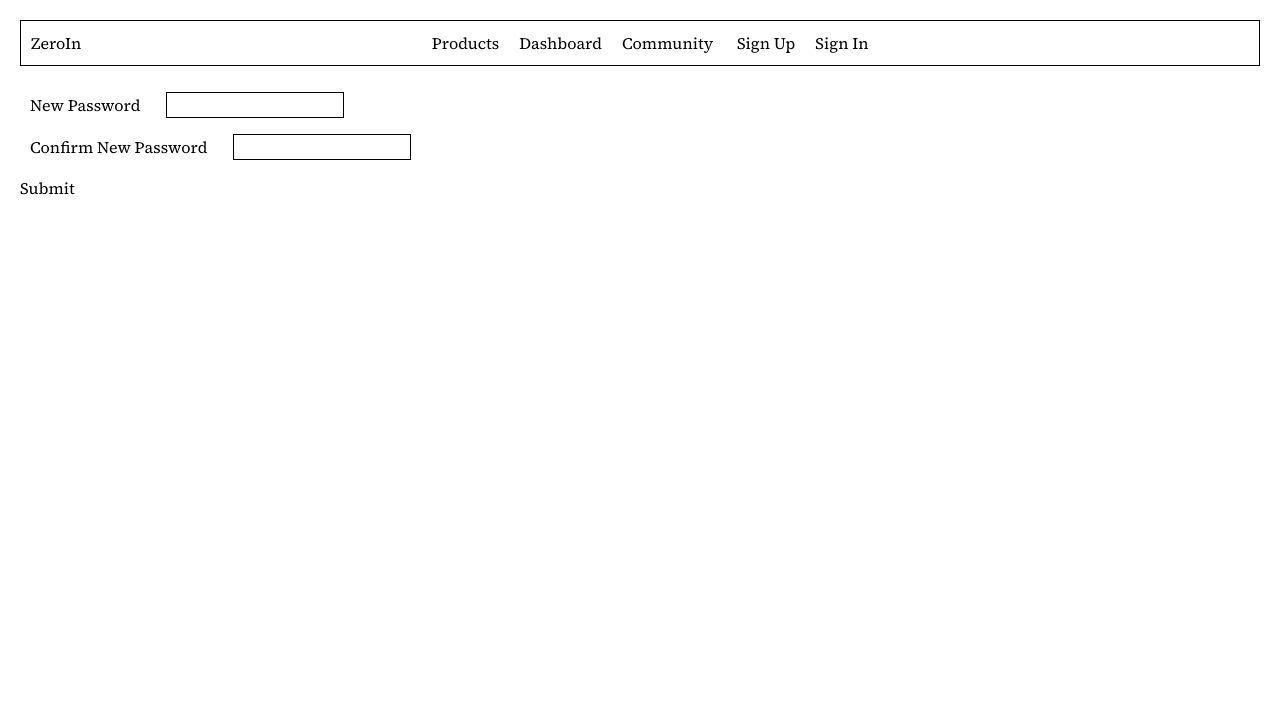
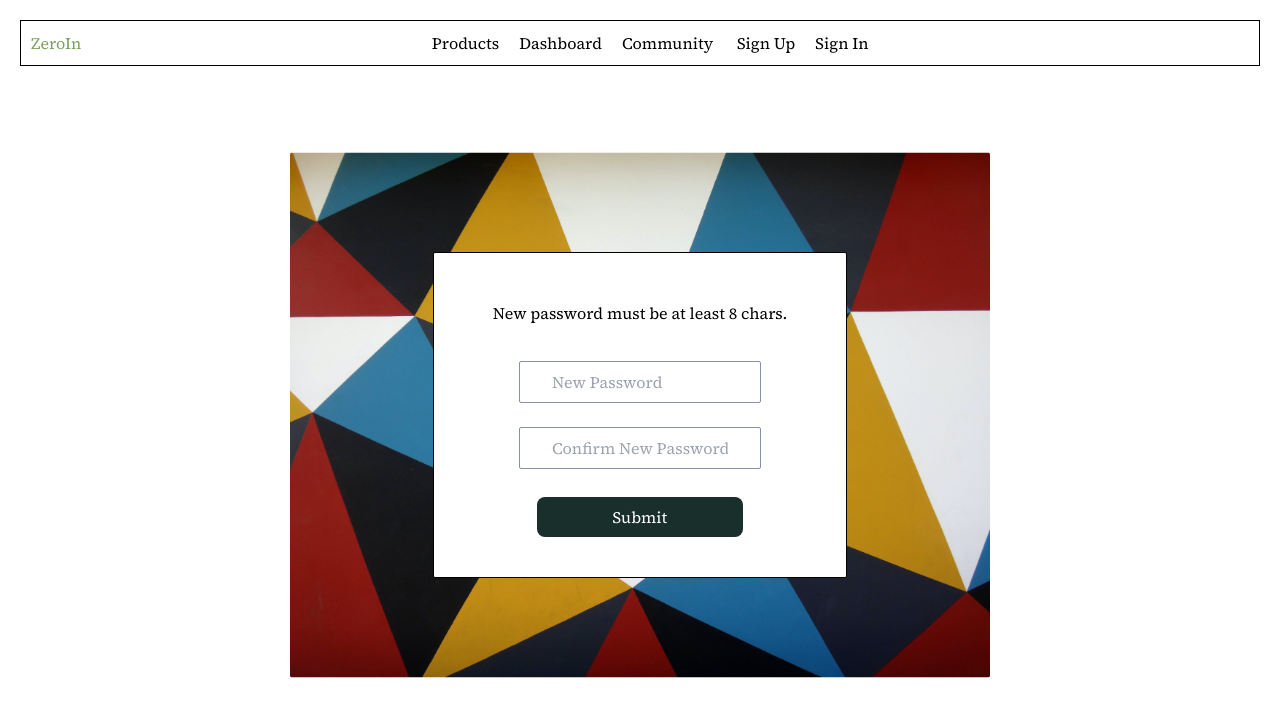
Before and after one commit to suhay/project-zero, a Next.js app: page /resetpw in a window 1280 px wide. Shown: the top 716 px of the page. Built offline with nearby package versions, Linux system fonts and the light colour scheme.

Commit message:
formbox tailwind

```diff
--- a/app/login/page.tsx
+++ b/app/login/page.tsx
@@ -6,6 +6,7 @@ import { login } from "../../src/utils/auth";
 import { useForm, SubmitHandler } from "react-hook-form";
 import { AppwriteException } from "appwrite";
 import Link from "next/link";
+import AuthBackground from "@/src/components/image/authBackground";
 
 type Inputs = {
   email: string;
@@ -42,15 +43,19 @@ const LogIn = () => {
 
   return (
     <div className="authContainer">
-      <h2>Welcome to ZeroIn</h2>
-      <form onSubmit={handleSubmit(onSubmit)}>
+      <div className="relative z-10 flex justify-center py-20">
+        <AuthBackground />
+        <form className="formBox z-10" onSubmit={handleSubmit(onSubmit)}>
+          <h2 className="p-4">Welcome to ZeroIn</h2>
           <input
             type="email"
             className="authInputBox"
             placeholder="Email address"
             {...register("email", { required: "Email is required" })}
           />
-        {errors.email && <p className="text-red-500">This field is required</p>}
+          {errors.email && (
+            <p className="text-red-500">This field is required</p>
+          )}
           <br />
           <input
             type="password"
@@ -62,14 +67,18 @@ const LogIn = () => {
             <p className="text-red-500">This field is required</p>
           )}
           {errors.credentialError && (
-          <p className="text-red-500 ml-4">{errors.credentialError.message}</p>
+            <p className="text-red-500 ml-4">
+              {errors.credentialError.message}
+            </p>
           )}
+          <br />
+          <button className="btnDark"> Login </button>
           <br />
           <Link href="/password" className=" text-gray hover:font-bold">
             Forgot Password?
           </Link>
-        <button className="m-4 btn_green"> Login </button>
         </form>
+      </div>
     </div>
   );
 };
--- a/app/password/page.tsx
+++ b/app/password/page.tsx
@@ -2,6 +2,7 @@
 import React from "react";
 import { account } from "@/src/utils/appwrite";
 import { SubmitHandler, useForm } from "react-hook-form";
+import AuthBackground from "@/src/components/image/authBackground";
 
 type Input = {
   email: string;
@@ -25,22 +26,27 @@ const Password = () => {
   };
 
   return (
-    <>
-      <p className="my-6">
-        Please provide email address when signed up for your account.
+    <div className="authContainer">
+      <div className="relative z-10 flex justify-center py-20">
+        <AuthBackground />
+        <form className="formBox z-10" onSubmit={handleSubmit(onSubmit)}>
+          <p className="p-6">
+            Please provide email address <br /> when signed up for your account.
           </p>
-      <form onSubmit={handleSubmit(onSubmit)}>
-        <label htmlFor="email">Email Address</label>
+          {/* <label htmlFor="email">Email Address</label> */}
           <input
-          className="border border-gray-300 m-4 w-60"
+            className="authInputBox"
             {...register("email", { required: true })}
             placeholder="email"
           />
           {errors.email && <p>This field is required</p>}
           <br />
-        <button type="submit">Submit</button>
+          <button className="btnDark" type="submit">
+            Submit
+          </button>
         </form>
-    </>
+      </div>
+    </div>
   );
 };
 
--- a/app/resetpw/page.tsx
+++ b/app/resetpw/page.tsx
@@ -1,4 +1,5 @@
 "use client";
+import AuthBackground from "@/src/components/image/authBackground";
 import { account } from "@/src/utils/appwrite";
 import { getWindowUserIdSecret, login } from "@/src/utils/auth";
 import { AppwriteException } from "appwrite";
@@ -60,19 +61,25 @@ const ResetPassword = () => {
   };
 
   return (
-    <form onSubmit={handleSubmit(onSubmit)}>
-      <label htmlFor="password">New Password</label>
+    <div className="authContainer">
+      <div className="relative flex justify-center py-20">
+        <AuthBackground />
+        <form className="formBox z-10" onSubmit={handleSubmit(onSubmit)}>
+          <p className="p-6">New password must be at least 8 chars.</p>
+          {/* <label htmlFor="password">New Password</label> */}
           <input
-        className="border border-gray-300 m-4"
+            className="authInputBox"
             type="password"
+            placeholder="New Password"
             {...register("password", { required: true })}
           />
           {errors.password && <span>This field is required</span>}
           <br />
-      <label htmlFor="confirmPassword">Confirm New Password</label>
+          {/* <label htmlFor="confirmPassword">Confirm New Password</label> */}
           <input
-        className="border border-gray-300 ml-4"
+            className="authInputBox"
             type="password"
+            placeholder="Confirm New Password"
             {...register("confirmPassword", { required: true })}
           />
           {errors.confirmPassword && <span>This field is required</span>}
@@ -80,10 +87,12 @@ const ResetPassword = () => {
             <p className="text-red-500">{errors.customError.message}</p>
           )}
           <br />
-      <button className="reset mt-4" type="submit">
+          <button className="reset btnDark" type="submit">
             Submit
           </button>
         </form>
+      </div>
+    </div>
   );
 };
 
--- a/app/signup/page.tsx
+++ b/app/signup/page.tsx
@@ -4,6 +4,7 @@ import { AppwriteException, ID } from "appwrite";
 import { account } from "../../src/utils/appwrite";
 import { googleAuth, login, verifyEmail } from "../../src/utils/auth";
 import { useForm, SubmitHandler } from "react-hook-form";
+import AuthBackground from "@/src/components/image/authBackground";
 
 type Inputs = {
   email: string;
@@ -52,11 +53,20 @@ const SignUp = () => {
   };
 
   return (
-    <div className="authContainer">
+    <div className="authContainer relative">
       {!isVerified ? (
-        <div className="mx-auto">
-          <h2>Welcome to ZeroIn</h2>
-          <form onSubmit={handleSubmit(onSubmit)}>
+        <div className="relative flex">
+          <AuthBackground />
+          <form className="formBox z-10" onSubmit={handleSubmit(onSubmit)}>
+            <h2 className="p-4">Welcome to ZeroIn</h2>
+            <button
+              type="button"
+              className="m-4 btnDark"
+              onClick={(e) => signWithGoogle(e)}
+            >
+              Continue with Google
+            </button>
+            <p>or</p>
             <input
               id="username"
               type="text"
@@ -97,16 +107,8 @@ const SignUp = () => {
               <p className="text-red-500 ml-4">{errors.customError.message}</p>
             )}
             <br />
-            <button className="m-4 btn_green"> Verify Email </button>
+            <button className="m-4 btnDark"> Verify Email </button>
             <br />
-            <h2>or</h2>
-            <button
-              type="button"
-              className="m-4 btn_green"
-              onClick={(e) => signWithGoogle(e)}
-            >
-              Continue with Google
-            </button>
           </form>
         </div>
       ) : (
--- /dev/null
+++ b/src/components/image/authBackground.tsx
@@ -0,0 +1,15 @@
+import Image from "next/image";
+
+const AuthBackground = () => {
+  return (
+    <Image
+      src="/assets/authbg.jpg"
+      alt="authbackground"
+      width={700}
+      height={700}
+      className="absolute my-auto m-auto top-1/2 left-1/2 transform -translate-x-1/2 -translate-y-1/2 rounded-sm"
+    />
+  );
+};
+
+export default AuthBackground;
--- a/src/components/navigation/navbar/Logo.tsx
+++ b/src/components/navigation/navbar/Logo.tsx
@@ -1,7 +1,11 @@
 import Link from "next/link";
 
 const Logo = () => {
-  return <Link href="/">ZeroIn</Link>;
+  return (
+    <Link className="text-green" href="/">
+      ZeroIn
+    </Link>
+  );
 };
 
 export default Logo;
--- a/src/components/navigation/sidebar/sidebar.tsx
+++ b/src/components/navigation/sidebar/sidebar.tsx
@@ -1,7 +1,8 @@
 import { NAV_LINKS } from "@/constants";
 import { useResize } from "@/src/utils/resize";
 import Link from "next/link";
-import React from "react";
+import Image from "next/image";
+
 interface SidebarParams {
   isShown: boolean;
   toggle: () => void;
@@ -9,6 +10,16 @@ interface SidebarParams {
 
 const Sidebar: React.FC<SidebarParams> = ({ isShown, toggle }) => {
   const isSmallScreen = useResize();
+
+  const menu = (
+    <Image
+      src="/assets/menu.svg"
+      alt="menu"
+      width={30}
+      height={30}
+      className="cursor-pointer"
+    />
+  );
 
   return (
     <div
@@ -21,7 +32,7 @@ const Sidebar: React.FC<SidebarParams> = ({ isShown, toggle }) => {
       }`}
       data-testid="sidebar"
     >
-      <button onClick={toggle}>{isShown ? "✕" : "⪙"}</button>
+      <button onClick={toggle}>{isShown ? "✕" : menu}</button>
       <ul className={`mr-4 ${isShown ? "" : "hidden"}`}>
         {NAV_LINKS.map((link) => (
           <Link
--- a/styles/globals.css
+++ b/styles/globals.css
@@ -53,15 +53,23 @@ h5 {
   .flexBetween {
     @apply flex items-center justify-between;
   }
-  .btn_green {
+  .btnGreen {
     @apply bg-green border-none rounded-lg p-2 text-white hover:bg-dark;
   }
 
+  .btnDark {
+    @apply bg-dark border-none w-2/4 rounded-lg p-2 my-4 text-white hover:bg-dark;
+  }
+
   .authContainer {
-    @apply border-gray py-4 mx-auto w-[800px] text-center;
+    @apply border-gray mx-auto my-24 text-center;
   }
 
   .authInputBox {
-    @apply border border-gray rounded-sm px-8 py-2 my-2 text-left;
+    @apply border border-gray rounded-sm px-8 py-2 my-3 text-left;
+  }
+
+  .formBox {
+    @apply border rounded-sm w-1/3 mx-auto py-6 bg-white;
   }
 }
```
Also changed, not shown: public/assets/authbg.jpg (added), public/assets/menu.svg (added). Lines whose indentation alone changed are shown as unchanged.
